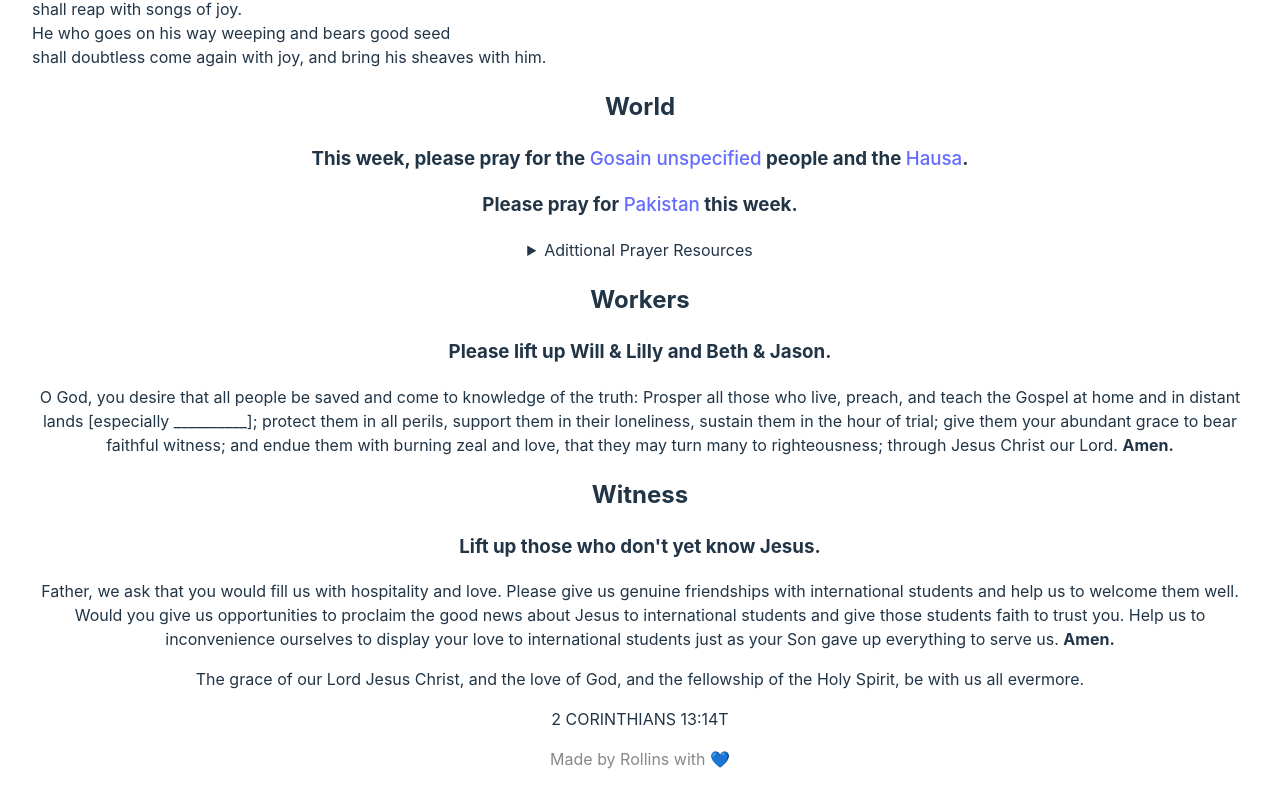
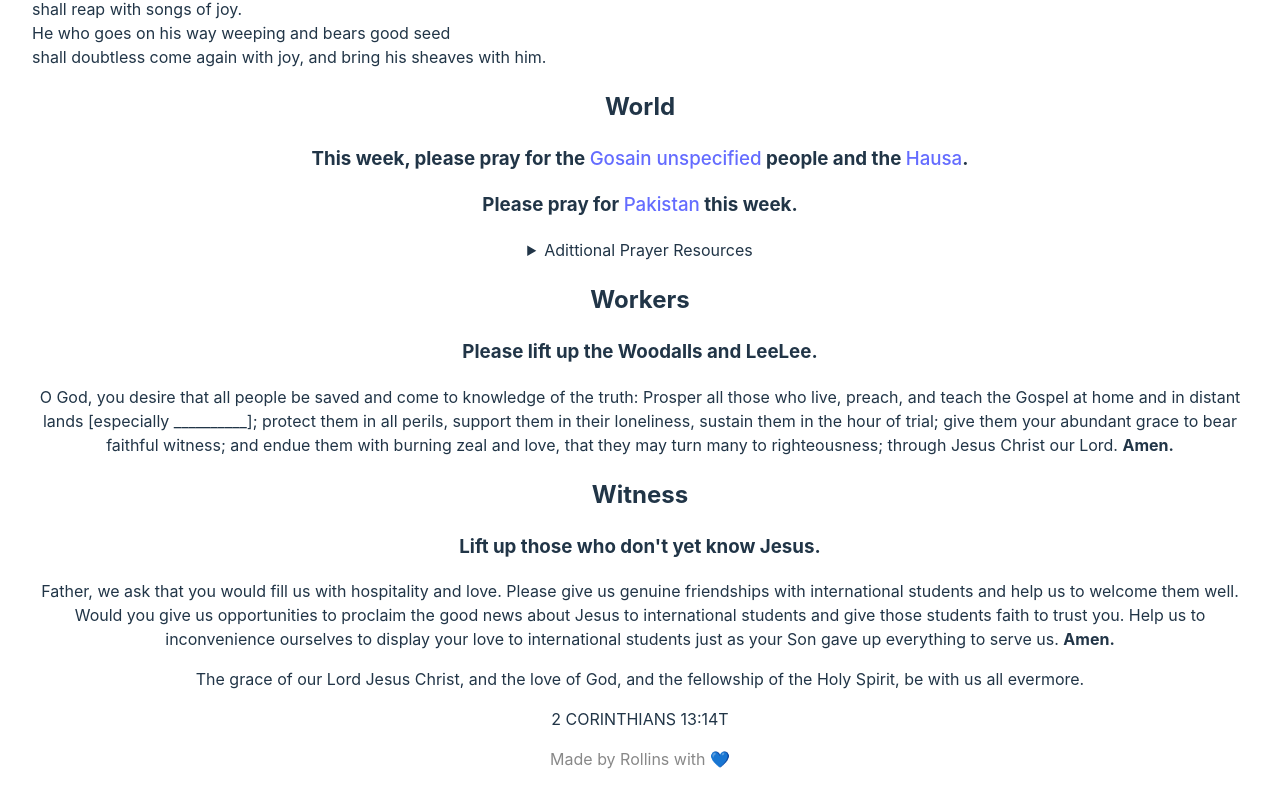
Before and after one commit to rollinsbaird/pftn-webpage, a React (Vite) app: page / in a window 1280 px wide. Shown: the part 701-1508 px from the top of the page. Built offline with nearby package versions, Linux system fonts and the light colour scheme.

Commit message:
friends update

```diff
--- a/src/App.jsx
+++ b/src/App.jsx
@@ -953,13 +953,24 @@ const Countries = [
   ["Mali", "https://www.opendoors.org/en-US/persecution/countries/mali/"],
 ];
 
-const Friends = [
+const FallFriends = [
   ["Will & Lilly", "Beth & Jason"],
   ["Rod & Tori", "Chris & Monica"],
   ["Erica Patrick", "Robby & Chrissy"],
   ["McKayla", "Dave & Rose"],
   ["Sarah & Javier", "Katie"],
   ["Brooke & Aaron", "Scott Belmore"],
+];
+
+const Friends = [
+  "the Woodalls and LeeLee",
+  "Hunter & Meghan and Allison & Drew",
+  "Peyton Alexander and Meg & Thomas",
+  "Rod & Tori and Ian & Nora",
+  "Erica Patrick",
+  "Chloe",
+  "Brett & Meghan",
+  "Bethany Derby",
 ];
 
 export class PG {
@@ -1066,8 +1077,7 @@ function App() {
               </>
             </details>
             <FriendsMenu
-              friend1={Friends[1 - 1][0]}
-              friend2={Friends[1 - 1][1]}
+              friend={Friends[0]}
             />
           </>
         ) : (
@@ -1112,10 +1122,9 @@ function App() {
                 </a>
               </>
             </details>
-            {/* <FriendsMenu
-              friend1={Friends[pair - 1][0]}
-              friend2={Friends[pair - 1][1]}
-            /> */}
+            <FriendsMenu
+              friend={Friends[pair - 1]}
+            />
           </>
         )}
         <h2>Witness</h2>
--- a/src/components/FriendsMenu/FriendsMenu.jsx
+++ b/src/components/FriendsMenu/FriendsMenu.jsx
@@ -1,9 +1,11 @@
-function FriendsMenu({ friend1, friend2 }) {
+import PropTypes from 'prop-types';
+
+function FriendsMenu({ friend }) {
   return (
     <>
       <h2>Workers</h2>
       <h3>
-        Please lift up {friend1} and {friend2}.
+        Please lift up {friend}.
       </h3>
       <p>
         O God, you desire that all people be saved and come to knowledge of the
@@ -18,4 +20,8 @@ function FriendsMenu({ friend1, friend2 }) {
   );
 }
 
+FriendsMenu.propTypes = {
+  friend: PropTypes.string,
+};
+
 export default FriendsMenu;
```
